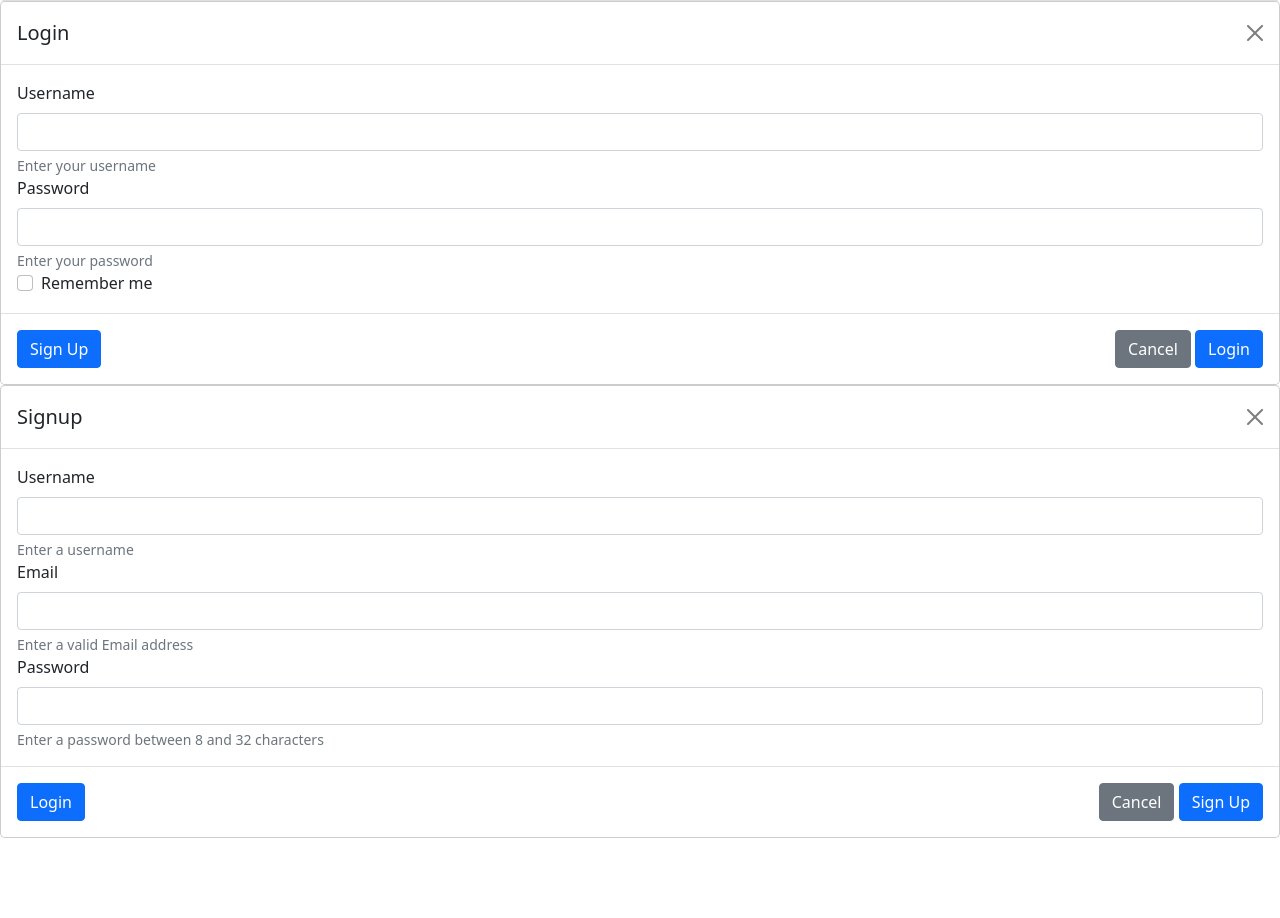
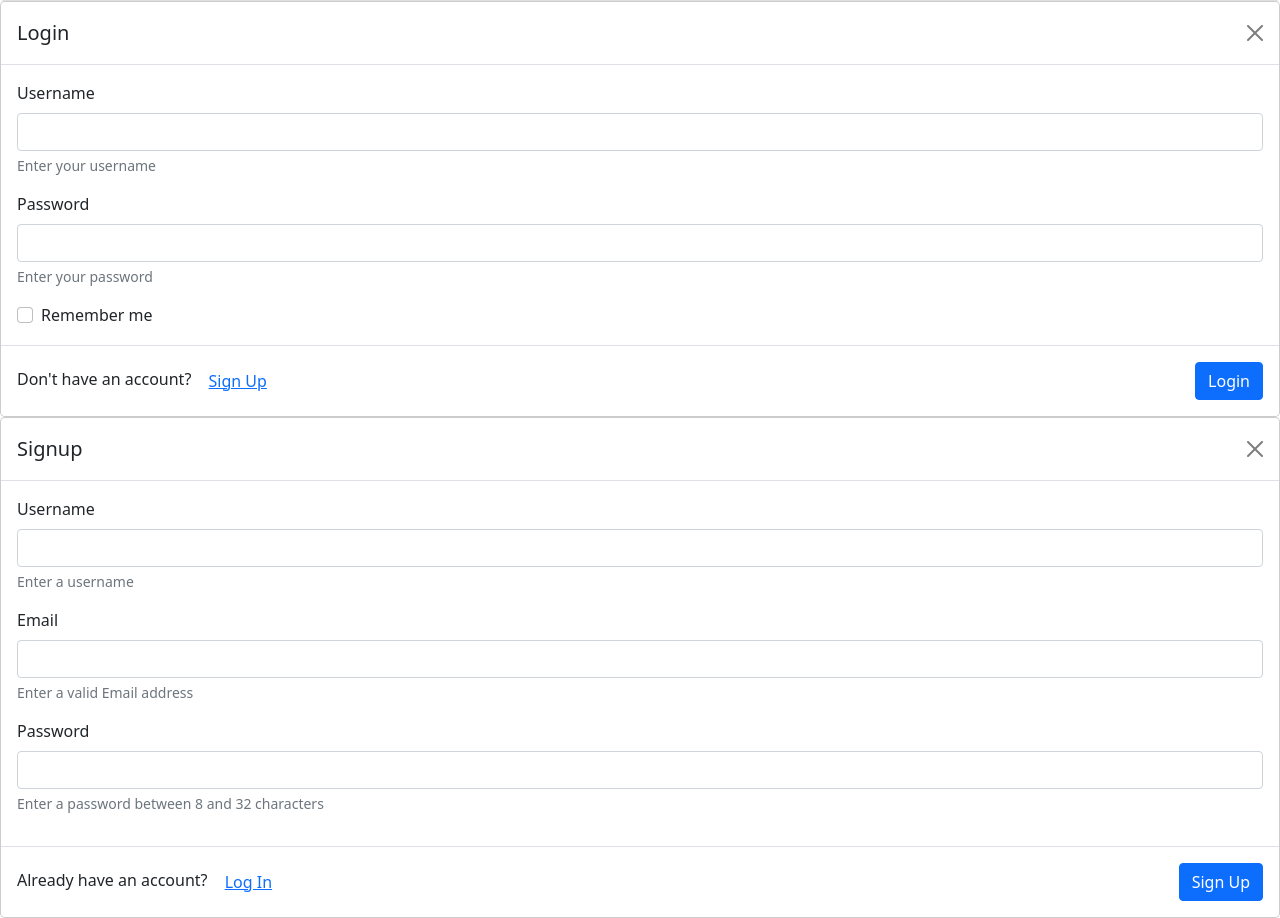
Before and after one commit to Flatfire/rambling, a plain HTML site: page pageElements.html in a window 1280 px wide. Shown: the part 1176-2094 px from the top of the page. Before the commit the page ends 2014 px from the top, so only its background shows below. Drawn offline with nearby package versions, Linux system fonts and the light colour scheme.

Commit message:
Adjusted spacing and layout of modal

```diff
--- a/pageElements.html
+++ b/pageElements.html
@@ -94,10 +94,10 @@
         <div class="modal-body">
             <label for="userField" class="form-label">Username</label>
             <input id="userField" class="form-control" aria-describedby="usernameHelp">
-            <div id="usernameHelp" class="form-text">Enter your username</div>
+            <div id="usernameHelp" class="form-text mb-3">Enter your username</div>
             <label for="passField" class="form-label">Password</label>
             <input id="passField" type="password" class="form-control" aria-describedby="passwordHelp">
-            <div id="passwordHelp" class="form-text">Enter your password</div>
+            <div id="passwordHelp" class="form-text mb-3">Enter your password</div>
             <div class="form-check">
                 <input id="rememberLogin" class="form-check-input" type="checkbox" value=""
                     aria-describedby="remLabel">
@@ -106,10 +106,9 @@
         </div>
         <div class="modal-footer">
             <div id="signUp" class="me-auto">
-                <button type="button" class="btn btn-primary">Sign Up</button>
+                Don't have an account? <button type="button" class="btn btn-link">Sign Up</button>
             </div>
             <div id="loginButtons" class="ms-auto">
-                <button type="button" class="btn btn-secondary" data-bs-dismiss="modal">Cancel</button>
                 <button type="submit" class="btn btn-primary">Login</button>
             </div>
         </div>
@@ -124,20 +123,19 @@
         <div class="modal-body">
             <label for="userField" class="form-label">Username</label>
             <input id="userField" class="form-control" aria-describedby="usernameHelp">
-            <div id="usernameHelp" class="form-text">Enter a username</div>
+            <div id="usernameHelp" class="form-text mb-3">Enter a username</div>
             <label for="emailField" class="form-label">Email</label>
             <input id="emailField" class="form-control" aria-describedby="emailHelp">
-            <div id="emailHelp" class="form-text">Enter a valid Email address</div>
+            <div id="emailHelp" class="form-text mb-3">Enter a valid Email address</div>
             <label for="passField" class="form-label">Password</label>
             <input id="passField" type="password" class="form-control" aria-describedby="passwordHelp">
-            <div id="passwordHelp" class="form-text">Enter a password between 8 and 32 characters</div>
+            <div id="passwordHelp" class="form-text mb-3">Enter a password between 8 and 32 characters</div>
         </div>
         <div class="modal-footer">
             <div id="logIn" class="me-auto">
-                <button type="button" class="btn btn-primary">Login</button>
+                Already have an account? <button type="button" class="btn btn-link">Log In</button>
             </div>
             <div id="signupButtons" class="ms-auto">
-                <button type="button" class="btn btn-secondary" data-bs-dismiss="modal">Cancel</button>
                 <button type="submit" class="btn btn-primary">Sign Up</button>
             </div>
         </div>
--- a/pageLoader.js
+++ b/pageLoader.js
@@ -7,6 +7,7 @@ $(function(){
     $("#pCard-2").load("pageElements.html #prvwCard");
     $("#pCard-3").load("pageElements.html #prvwCard");
     $("#modals").load("pageElements.html #accountModal",function(){
+        // Contained within function to ensure parent loads
         $("#accountModalDialog").load("pageElements.html #loginModal");
     });
 });
```
